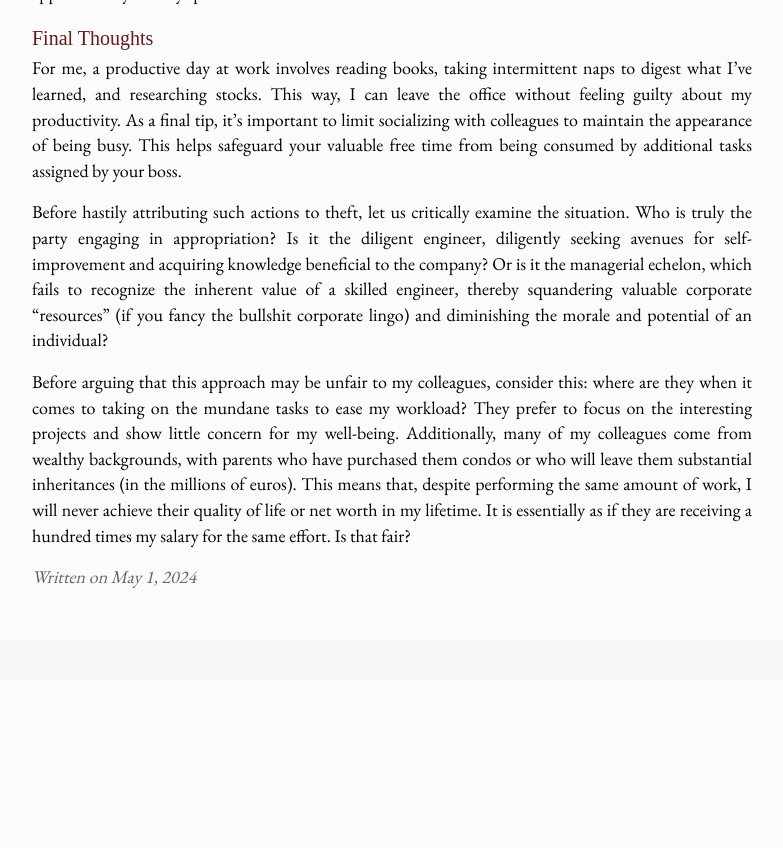
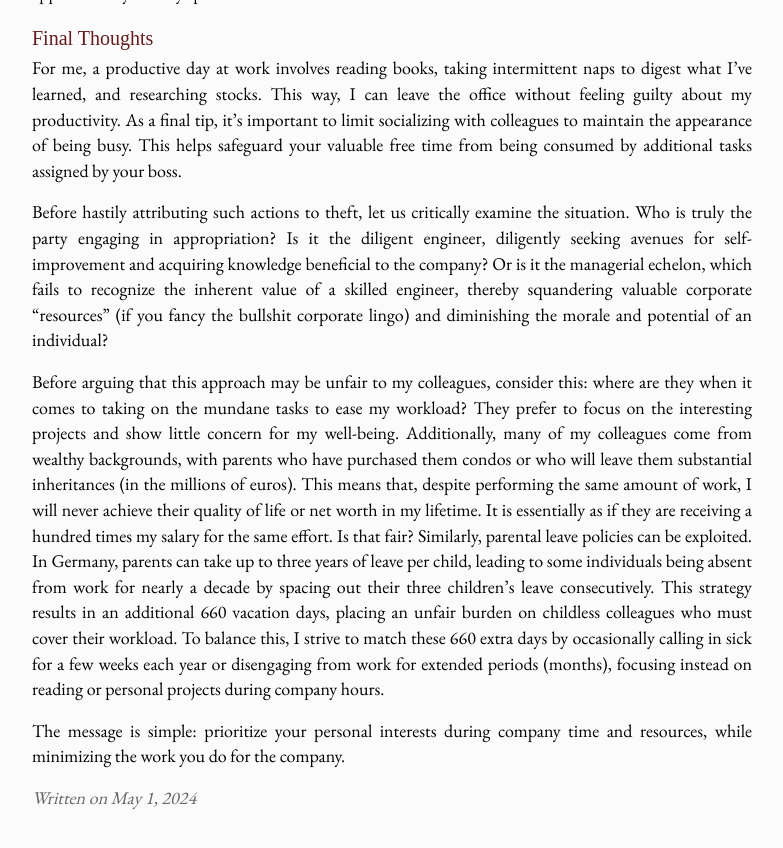
Before and after one commit to alfeobeneventi/alfeobeneventi.github.io, a Jekyll site: the page built from _posts/2024-05-01-coping-with-boreout-as-a-software-eningeer.md, in a window 1280 px wide and 900 px high, scrolled down 3273 px. Shown: the top 848 px of the window, without its empty margins (248-1031 px from the left). Built offline with Jekyll 4.4.1, drawn with Linux system fonts in a browser that asks for light colours; before the commit the page ends 3953 px from its top, so only the background shows below that.

```diff
--- a/_posts/2024-05-01-coping-with-boreout-as-a-software-eningeer.md
+++ b/_posts/2024-05-01-coping-with-boreout-as-a-software-eningeer.md
@@ -72,4 +72,6 @@ For me, a productive day at work involves reading books, taking intermittent nap
 
 Before hastily attributing such actions to theft, let us critically examine the situation. Who is truly the party engaging in appropriation? Is it the diligent engineer, diligently seeking avenues for self-improvement and acquiring knowledge beneficial to the company? Or is it the managerial echelon, which fails to recognize the inherent value of a skilled engineer, thereby squandering valuable corporate "resources" (if you fancy the bullshit corporate lingo) and diminishing the morale and potential of an individual?
 
-Before arguing that this approach may be unfair to my colleagues, consider this: where are they when it comes to taking on the mundane tasks to ease my workload? They prefer to focus on the interesting projects and show little concern for my well-being. Additionally, many of my colleagues come from wealthy backgrounds, with parents who have purchased them condos or who will leave them substantial inheritances (in the millions of euros). This means that, despite performing the same amount of work, I will never achieve their quality of life or net worth in my lifetime. It is essentially as if they are receiving a hundred times my salary for the same effort. Is that fair?
+Before arguing that this approach may be unfair to my colleagues, consider this: where are they when it comes to taking on the mundane tasks to ease my workload? They prefer to focus on the interesting projects and show little concern for my well-being. Additionally, many of my colleagues come from wealthy backgrounds, with parents who have purchased them condos or who will leave them substantial inheritances (in the millions of euros). This means that, despite performing the same amount of work, I will never achieve their quality of life or net worth in my lifetime. It is essentially as if they are receiving a hundred times my salary for the same effort. Is that fair? Similarly, parental leave policies can be exploited. In Germany, parents can take up to three years of leave per child, leading to some individuals being absent from work for nearly a decade by spacing out their three children’s leave consecutively. This strategy results in an additional 660 vacation days, placing an unfair burden on childless colleagues who must cover their workload. To balance this, I strive to match these 660 extra days by occasionally calling in sick for a few weeks each year or disengaging from work for extended periods (months), focusing instead on reading or personal projects during company hours.
+
+The message is simple: prioritize your personal interests during company time and resources, while minimizing the work you do for the company.
```
Also changed, not shown: _posts/2024-05-22-What-makes-a-bad-manager.md (+4 -0 lines), _posts/2024-07-07-Why-are-boomers-the-worse-generation.md (+1 -1 lines).
